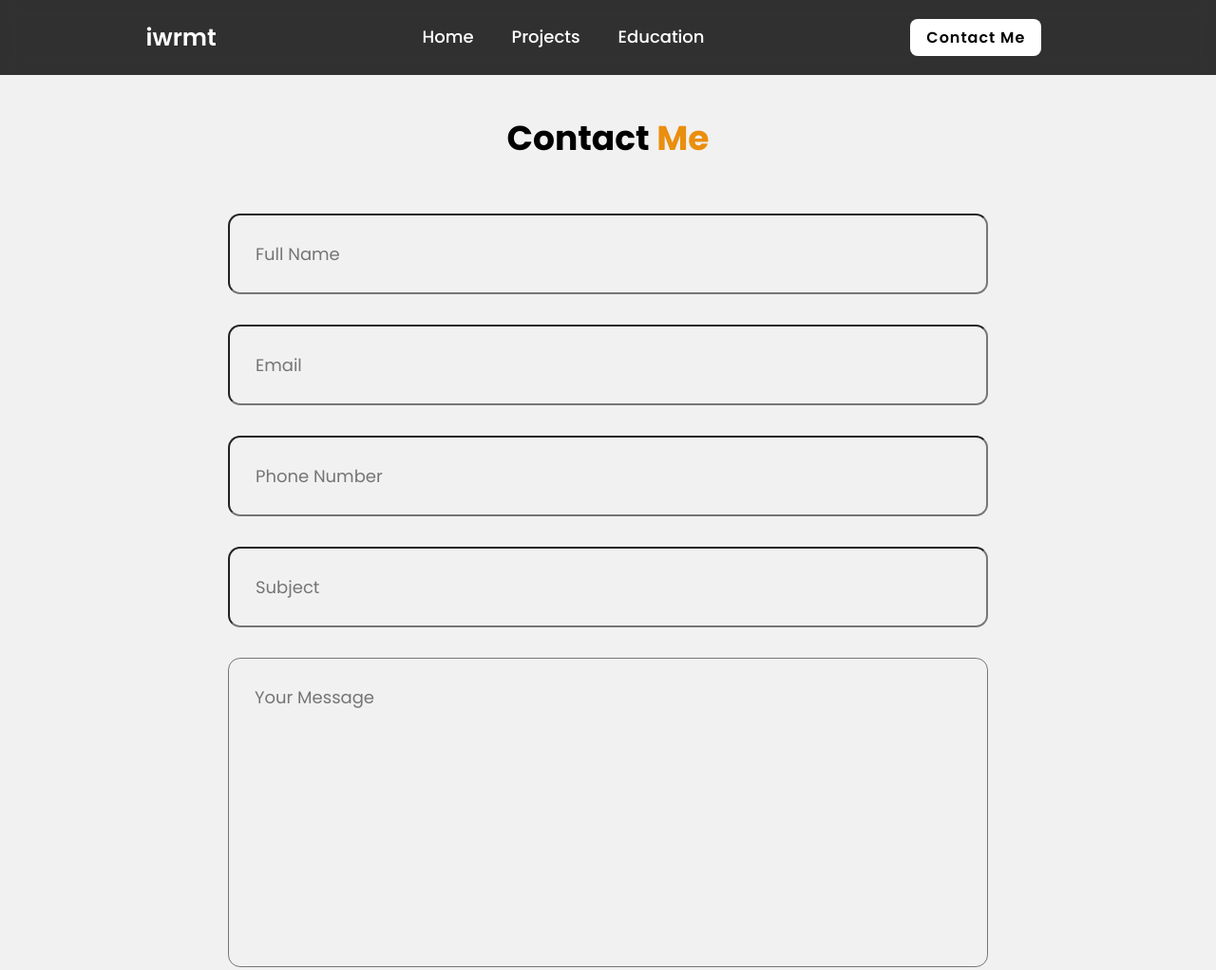
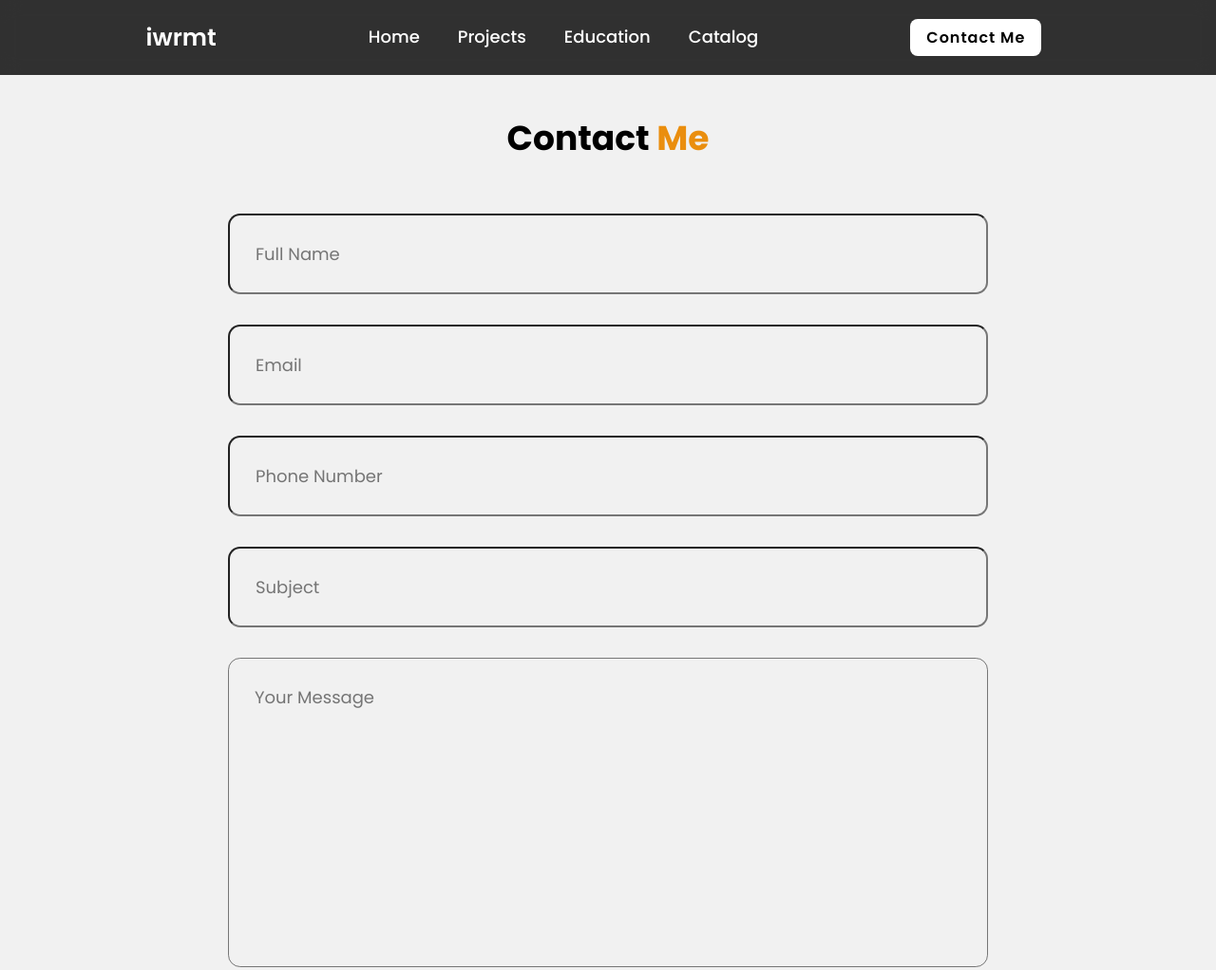
Before and after one commit to iwayanrestu/cv-restu, a plain HTML site: page contact.html in a window 1280 px wide. Shown: the top 1022 px of the page at 95% size. Drawn offline with nearby package versions, Linux system fonts and the light colour scheme.

Commit message:
add-catalog

```diff
--- a/contact.html
+++ b/contact.html
@@ -31,6 +31,7 @@
         <a href="index.html">Home</a>
         <a href="projects.html">Projects</a>
         <a href="education.html">Education</a>
+        <a href="http://iwayanrestu-pbw.rf.gd/catalog.php">Catalog</a>
         <label for="check" class="close-menu"
           ><i class="fas fa-times"></i
         ></label>
```
Also changed, not shown: education.html (+1 -0 lines), index.html (+1 -0 lines), projects.html (+1 -0 lines).
